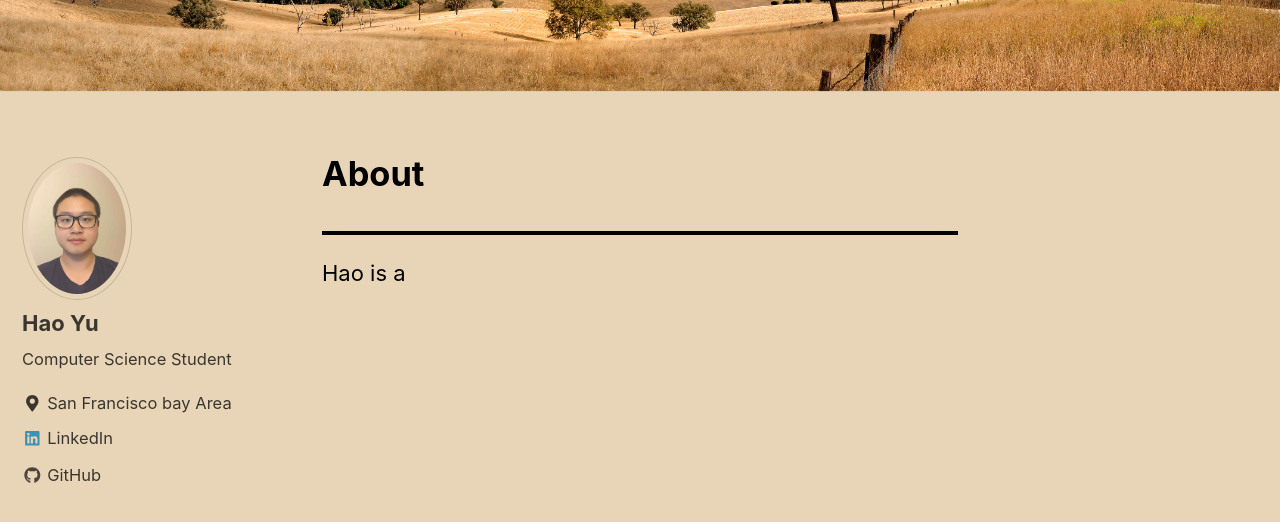
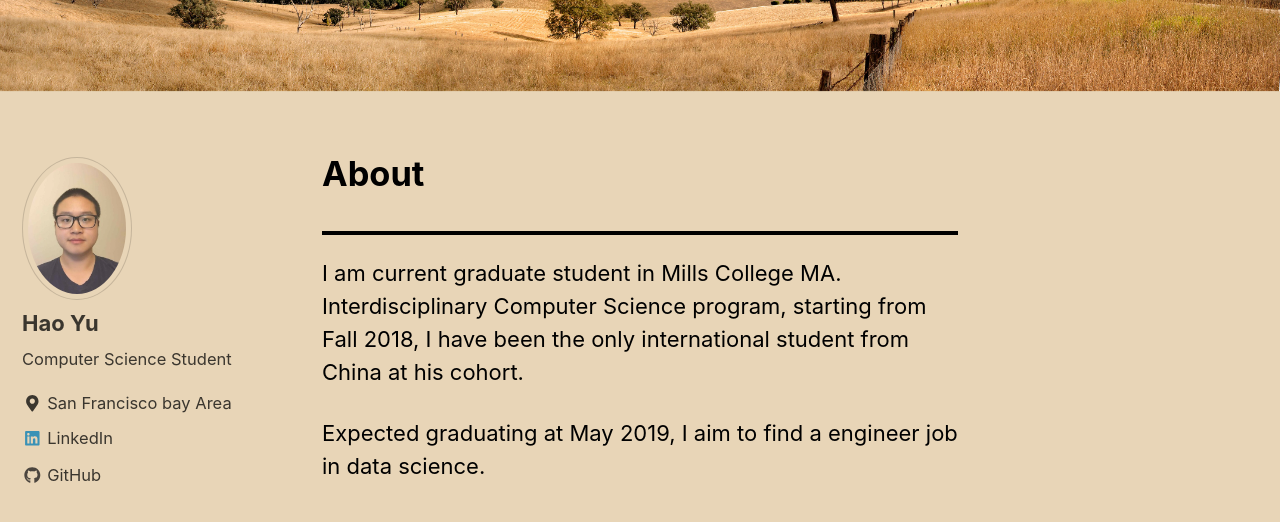
Before and after one commit to yuhao3570/portfolio, a Jekyll site: the page built from _pages/about.md, in a window 1280 px wide and 900 px high, scrolled down 316 px. Shown: the top 522 px of the window. Built offline with Jekyll 4.4.1, drawn with Linux system fonts in a browser that asks for light colours; cached includes are drawn as plain includes; nearby versions of some CDN libraries.

Commit message:
a simple about page update

```diff
--- a/_pages/about.md
+++ b/_pages/about.md
@@ -6,4 +6,6 @@ header:
 ---
 
 <hr style="border: 2px solid black;">
-Hao is a
+I am current graduate student in Mills College MA. Interdisciplinary Computer Science program, starting from Fall 2018, I have been the only international student from China at his cohort.
+
+Expected graduating at May 2019, I aim to find a engineer job in data science.
```
